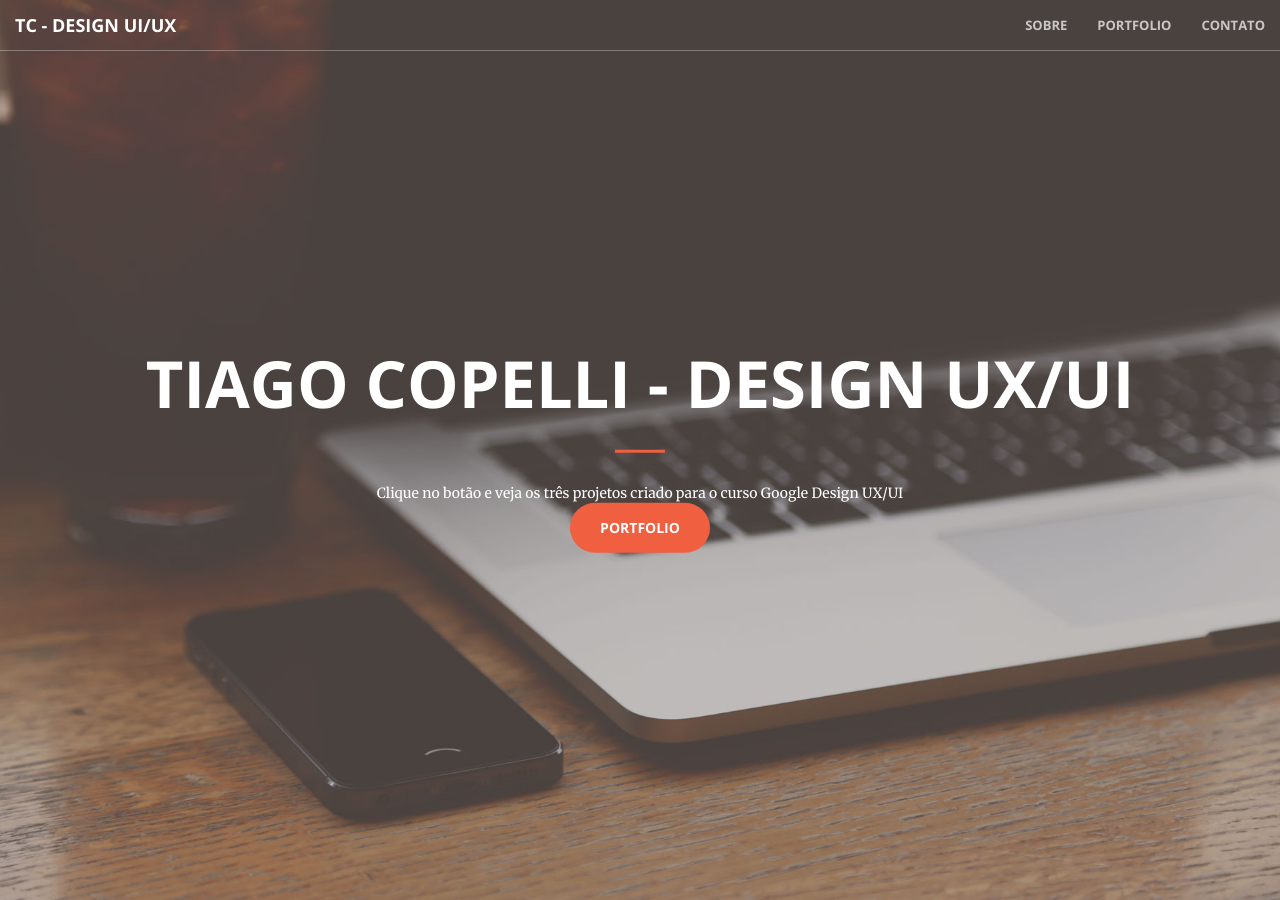
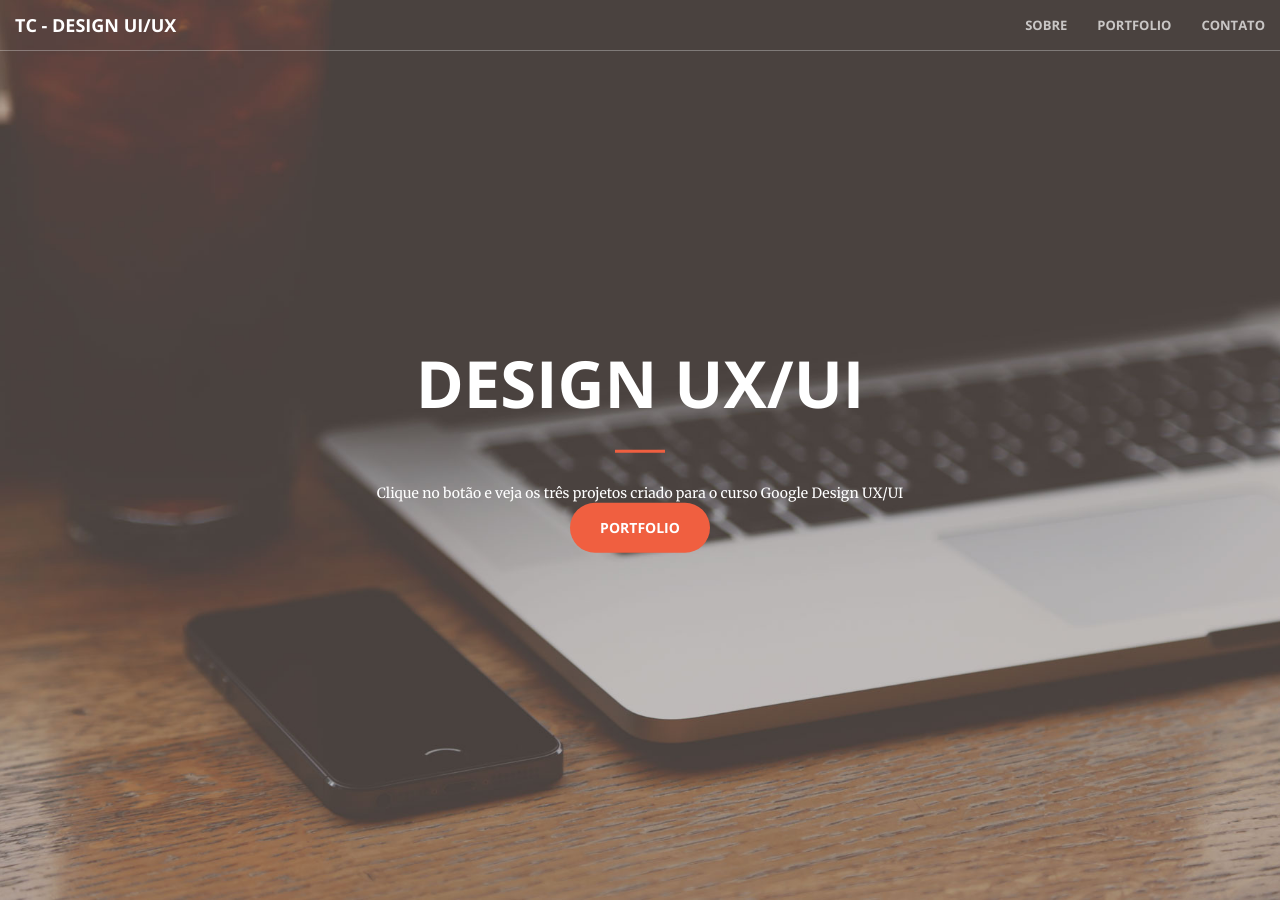
Before and after one commit to tiagocopelli/Coursera-Google-Design-UX, a Jekyll site: the page built from index.html, in a window 1280 px wide and 900 px high. Built offline with Jekyll 4.4.1, drawn with Linux system fonts in a browser that asks for light colours.

Commit message:
Update header.html

```diff
--- a/_includes/header.html
+++ b/_includes/header.html
@@ -1,7 +1,7 @@
 <header>
     <div class="header-content">
         <div class="header-content-inner">
-            <h1>Tiago Copelli - Design UX/UI</h1>
+            <h1>Design UX/UI</h1>
             <hr>Clique no botão e veja os três projetos
             criado para o curso Google Design UX/UI</hr>
             <br>
```
